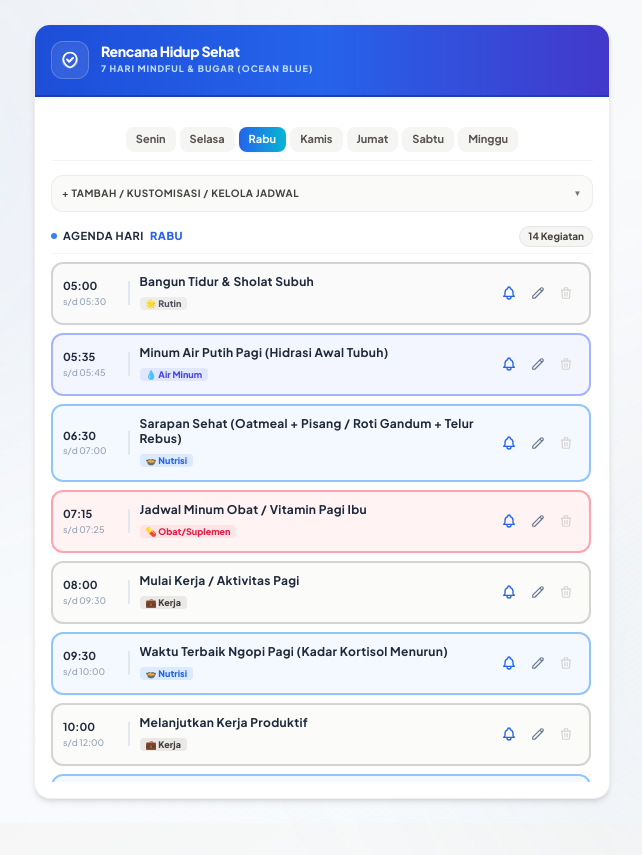
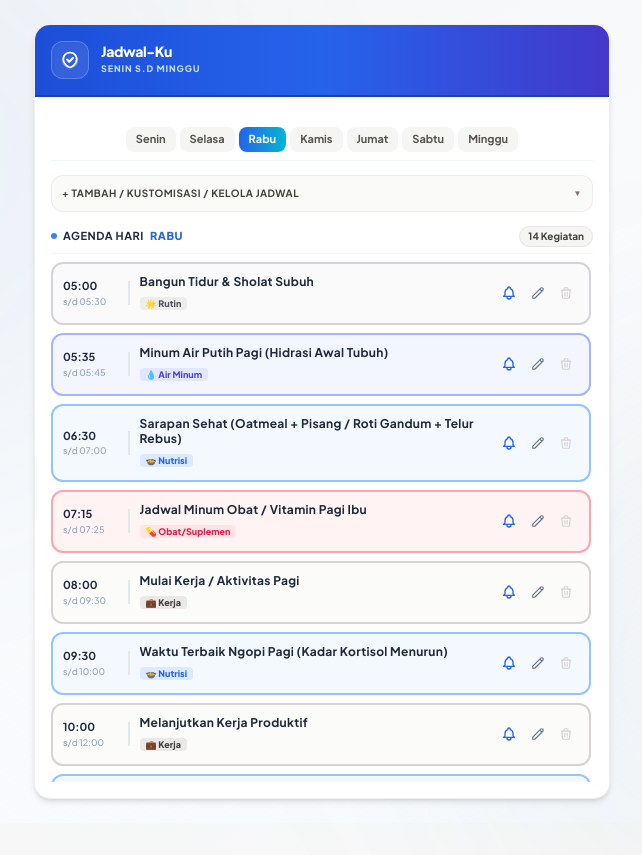
Before and after one commit to sarkhosyimuhammad-maker/Jadwal_kegiatan_harian, a plain HTML site: page index.html in a window 1280 px wide. Shown: the top 855 px of the page, without its empty margins (318-960 px from the left). Drawn offline with nearby package versions, Linux system fonts and the light colour scheme.

Commit message:
Update index.html

```diff
--- a/index.html
+++ b/index.html
@@ -50,8 +50,8 @@
                 </svg>
             </div>
             <div>
-                <h1 class="text-sm font-black tracking-tight leading-none">Rencana Hidup Sehat</h1>
-                <p class="text-[9px] text-blue-200 mt-1 uppercase tracking-widest font-extrabold">7 Hari Mindful & Bugar (Ocean Blue)</p>
+                <h1 class="text-sm font-black tracking-tight leading-none">Jadwal-Ku</h1>
+                <p class="text-[9px] text-blue-200 mt-1 uppercase tracking-widest font-extrabold">Senin s.d Minggu</p>
             </div>
         </header>
 
```
